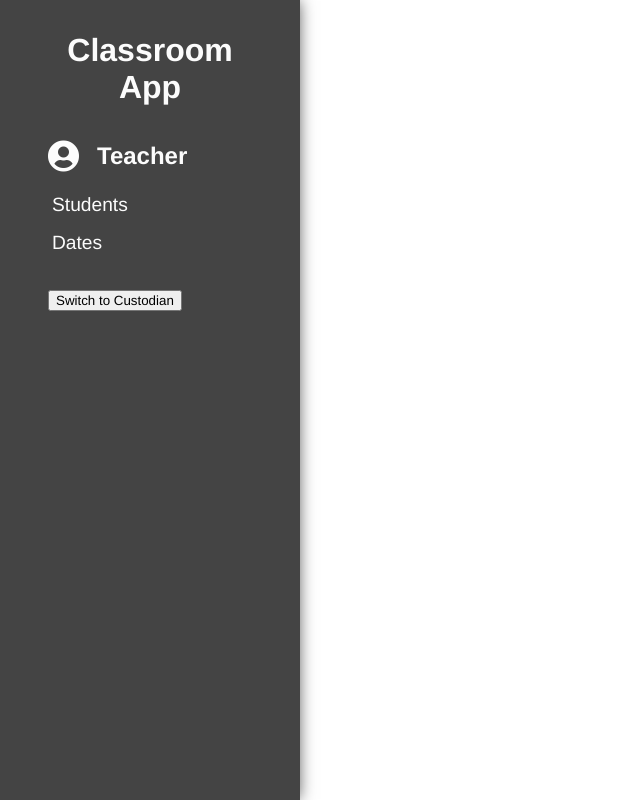
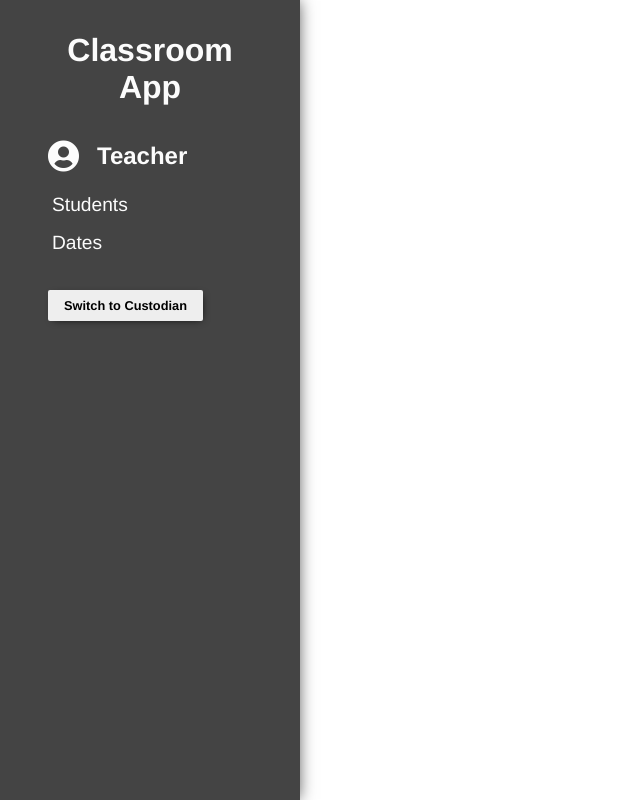
Before and after one commit to alex-curtin/the-ride-classroom-app, a React (Create React App) app in the folder client/: page / in a window 1280 px wide. Shown: the whole page, without its empty margins (0-640 px from the left). Built offline with nearby package versions, Linux system fonts and the light colour scheme.

Commit message:
Add styling

```diff
--- a/client/src/App.css
+++ b/client/src/App.css
@@ -62,10 +62,34 @@ td {
 
 .list-item {
   background: #f4f4f4;
-  padding: .3rem 1rem;
+  padding: .8rem 1rem;
   margin-bottom: .05rem;
   width: 60%;
   max-width: 300px;
+  cursor: pointer;
+}
+
+.list-item:hover {
+  background: #eee;
+}
+
+.list-item p {
+  margin: 0
+}
+
+.btn {
+  padding: .5rem 1rem;
+  background: #eee;
+  border: none;
+  font-weight: bold;
+  font-size: .8rem;
+  border-radius: 2px;
+  box-shadow: 2px 2px 8px -4px #000;
+  cursor: pointer;
+}
+
+.bt:active {
+  box-shadow: 2px 2px 2px -4px #000;
 }
 
 /**** NAV ****/
@@ -115,14 +139,6 @@ nav li {
   max-width: 300px;
 }
 
-.list-item:hover {
-  background: #eee;
-}
-
-.student-item p {
-  margin: 0;
-}
-
 /**** STUDENT DETAILS ****/
 .component-student-details p {
   margin: .5rem 0;
@@ -153,3 +169,9 @@ nav li {
   padding: 1rem;
   border: 2px solid black;
 }
+
+/**** DESKS  ****/
+.component-desks .list-item {
+  width: 100%;
+  max-width: 500px;
+}
--- a/client/src/components/custodian/DeskDetails.js
+++ b/client/src/components/custodian/DeskDetails.js
@@ -44,7 +44,6 @@ const DeskDetails = ({
         {desk.repairs.length > 0 && (<DeskRepairs repairs={desk.repairs} />)}
         <h4>Desk History</h4>
         <DeskHistory dates={dates} desk={desk} students={students} />
-        <hr />
       </div>
     )
   } else return (
--- a/client/src/components/custodian/Desks.js
+++ b/client/src/components/custodian/Desks.js
@@ -10,7 +10,7 @@ const Desks = ({ desks, loadDesks }) => {
 
   if (desks.length > 0) {
     return (
-      <div data-test='component-desks'>
+      <div data-test='component-desks' className='component-desks'>
         <h2 className='page-headline'>Desks</h2>
         {desks.map(desk => (
           <div className='list-item' key={desk.id} data-test='desk-item'>
--- a/client/src/components/layout/Navbar.js
+++ b/client/src/components/layout/Navbar.js
@@ -40,7 +40,7 @@ const Navbar = ({ user, toggleUser }) => {
 
       {user === 'teacher' ? teacherLinks : custodianLinks}
 
-      <button onClick={toggleUser} data-test='toggle-user-button'>
+      <button onClick={toggleUser} data-test='toggle-user-button' className='btn'>
         Switch to {user === 'teacher' ? 'Custodian' : 'Teacher'}
       </button>
     </nav>
--- a/client/src/components/teacher/DateDetails.js
+++ b/client/src/components/teacher/DateDetails.js
@@ -16,7 +16,7 @@ const DateDetails = ({ date, students, room, loadRooms, loadStudents }) => {
   }, [loadRooms, loadStudents]);
 
   const renderDesks = () => (room.positions.map(position => (
-    <div data-test='desk-item' key={position}>
+    <div data-test='desk-item' key={position} className='desk'>
       <DeskItem
         student={getStudentByPositionId(position, date, students)}
       />
@@ -38,10 +38,11 @@ const DateDetails = ({ date, students, room, loadRooms, loadStudents }) => {
           <i className='fas fa-angle-left back-link'></i>
           {' '}all dates
           </Link>
-        <h2>
+        <h2 className='page-headline'>
           <Moment format='ddd, MMMM Do YYYY'>{date.date}</Moment>
         </h2>
 
+        <h4>classroom</h4>
         <div className='desks'>
           {renderDesks()}
         </div>
--- a/client/src/components/teacher/Dates.js
+++ b/client/src/components/teacher/Dates.js
@@ -12,10 +12,11 @@ const Dates = ({ dates, loadDates }) => {
   if (dates.length > 0) {
     return (
       <div data-test='component-dates'>
-        <h2>Dates</h2>
+        <h2 className='page-headline'>Dates</h2>
+        <h4>click on a date to get details</h4>
         <ul>
           {dates.map(date => (
-            <li key={date.date} data-test='date-item'>
+            <li key={date.date} data-test='date-item' className='list-item'>
               <Link to={`/teacher/dates/${date.date}`}>
                 <Moment format='ddd, MMMM Do YYYY' date={date.date} />
               </Link>
--- a/client/src/components/teacher/DeskItem.js
+++ b/client/src/components/teacher/DeskItem.js
@@ -5,13 +5,11 @@ const Desk = ({ student }) => {
   if (student) {
     const { id, bio: { givenName, familyName } } = student;
     return (
-      <div className='desk'>
-        <Link to={`/teacher/students/${id}`}>
-          <p data-test='student-name'>{givenName} {familyName}</p>
-        </Link>
-      </div>
+      <Link to={`/teacher/students/${id}`}>
+        <p data-test='student-name'>{givenName} {familyName}</p>
+      </Link>
     )
-  } else return (<div data-test='empty-desk' className='desk'></div>)
+  } else return (<div data-test='empty-desk'></div>)
 };
 
 export default Desk;
```
